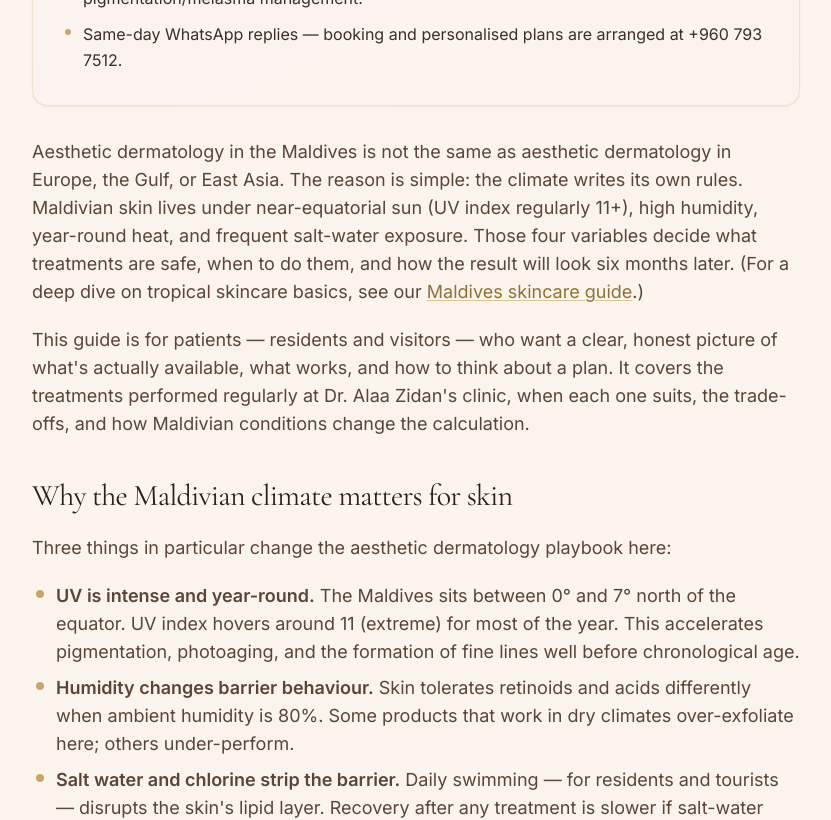
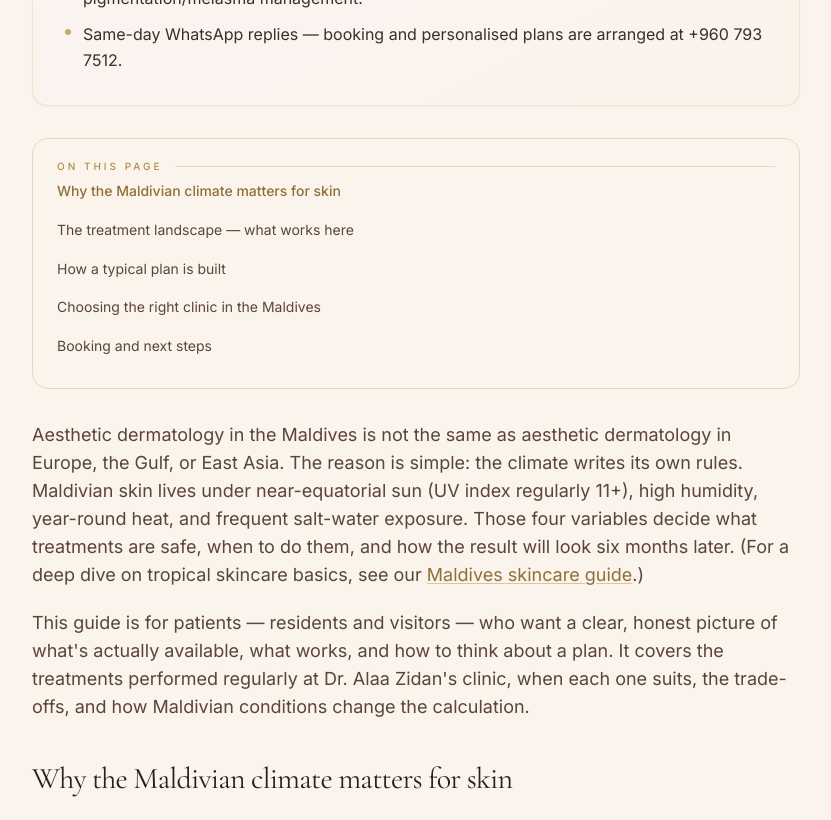
Before and after one commit to alaamagdyzidan-cmd/dralaazidan-site, a Next.js app: page /blog/aesthetic-dermatology-maldives-guide in a window 1280 px wide. Shown: the part 1500-2320 px from the top of the page, without its empty margins (224-1055 px from the left). Built offline with nearby package versions, Linux system fonts and the light colour scheme.

Commit message:
Add table of contents + public Giscus comments to blog posts

```diff
--- a/app/blog/[slug]/page.tsx
+++ b/app/blog/[slug]/page.tsx
@@ -7,6 +7,8 @@ import {
   getAllPostSlugs,
   getRelatedPosts,
   getPillar,
+  buildToc,
+  slugifyHeading,
 } from "@/lib/posts";
 import {
   SITE_URL,
@@ -21,7 +23,8 @@ import AuthorCard from "@/components/AuthorCard";
 import Faq from "@/components/Faq";
 import Breadcrumbs from "@/components/Breadcrumbs";
 import KeyTakeaways from "@/components/KeyTakeaways";
-import BlogContactForm from "@/components/BlogContactForm";
+import TableOfContents from "@/components/TableOfContents";
+import Comments from "@/components/Comments";
 
 const INSTAGRAM_URL = "https://www.instagram.com/dr.alaazidan/";
 const WHATSAPP_URL = `https://wa.me/9607937512?text=${encodeURIComponent(
@@ -214,18 +217,51 @@ export default function BlogPostPage({ params }: Props) {
             {/* Key takeaways — appears above the body for SGE / featured snippets */}
             <KeyTakeaways points={post.keyTakeaways} />
 
+            {/* Table of contents — boosts engagement + scroll-depth signals */}
+            <TableOfContents items={buildToc(post.body)} />
+
             {/* Body */}
             <div className="space-y-8 md:space-y-10">
-              {post.body.map((section, i) => (
-                <section key={i} className="space-y-4 md:space-y-5">
+              {post.body.map((section, i) => {
+                const headingId = section.heading
+                  ? slugifyHeading(section.heading)
+                  : undefined;
+                return (
+                <section
+                  key={i}
+                  id={headingId}
+                  className="scroll-mt-24 space-y-4 md:space-y-5"
+                >
                   {section.heading &&
                     (section.level === 3 ? (
                       <h3 className="font-serif text-xl text-ink-900 md:text-2xl">
-                        {section.heading}
+                        <a
+                          href={`#${headingId}`}
+                          className="group inline-flex items-baseline gap-2 no-underline"
+                        >
+                          <span>{section.heading}</span>
+                          <span
+                            aria-hidden
+                            className="text-gold-400 opacity-0 transition-opacity group-hover:opacity-100"
+                          >
+                            #
+                          </span>
+                        </a>
                       </h3>
                     ) : (
                       <h2 className="font-serif text-2xl text-ink-900 md:text-3xl">
-                        {section.heading}
+                        <a
+                          href={`#${headingId}`}
+                          className="group inline-flex items-baseline gap-2 no-underline"
+                        >
+                          <span>{section.heading}</span>
+                          <span
+                            aria-hidden
+                            className="text-gold-400 opacity-0 transition-opacity group-hover:opacity-100"
+                          >
+                            #
+                          </span>
+                        </a>
                       </h2>
                     ))}
                   {section.paragraphs?.map((p, j) => (
@@ -263,7 +299,8 @@ export default function BlogPostPage({ params }: Props) {
                     </figure>
                   )}
                 </section>
-              ))}
+                );
+              })}
             </div>
 
             {/* FAQ — with FAQPage schema injected above */}
@@ -324,8 +361,8 @@ export default function BlogPostPage({ params }: Props) {
               </section>
             )}
 
-            {/* Inline contact form / comments section — SEO engagement + lead capture */}
-            <BlogContactForm topic={post.category === "Pillar guide" ? "this topic" : post.title.replace(/ in the Maldives.*/, "")} />
+            {/* Public comments — SEO engagement + UGC + email notifications */}
+            <Comments mappingTerm={post.slug} />
 
             {/* Author card — strongest E-E-A-T signal, immediately follows engagement */}
             <AuthorCard reviewedOn={post.date} />
--- /dev/null
+++ b/components/Comments.tsx
@@ -0,0 +1,96 @@
+"use client";
+
+import { useEffect, useRef } from "react";
+
+/**
+ * Public comments section powered by Giscus (GitHub Discussions backend).
+ *
+ * What it does:
+ *  - Renders a real public discussion thread on every blog post.
+ *  - Each post maps to its own GitHub Discussion (matched by URL).
+ *  - When a visitor leaves a comment, Giscus posts it as a Discussion comment;
+ *    GitHub then emails the repo owner / anyone subscribed to that thread.
+ *  - Visitors sign in once with GitHub to post (free; identity verified).
+ *
+ * Setup (one-time on the GitHub side — see SETUP.md notes):
+ *   1. Make sure repo "alaamagdyzidan-cmd/dralaazidan-site" is public.
+ *   2. Enable "Discussions" in repo Settings → Features.
+ *   3. Install the Giscus GitHub App at https://github.com/apps/giscus on
+ *      the repo and grant access.
+ *   4. Generate config at https://giscus.app to confirm repo + category IDs.
+ *   5. To route notifications to dr.alaa.m.zidan@gmail.com, either set
+ *      the repo owner's GitHub primary email to that address, or have
+ *      that address subscribe to repository discussions in GitHub
+ *      Notifications settings.
+ */
+
+type Props = {
+  /** Maps each blog post to a stable Discussion via its slug. */
+  mappingTerm: string;
+};
+
+export default function Comments({ mappingTerm }: Props) {
+  const containerRef = useRef<HTMLDivElement>(null);
+  const initialised = useRef(false);
+
+  useEffect(() => {
+    if (!containerRef.current || initialised.current) return;
+    initialised.current = true;
+
+    const script = document.createElement("script");
+    script.src = "https://giscus.app/client.js";
+    script.async = true;
+    script.crossOrigin = "anonymous";
+
+    // Giscus configuration — values produced by https://giscus.app
+    script.setAttribute("data-repo", "alaamagdyzidan-cmd/dralaazidan-site");
+    script.setAttribute("data-repo-id", "R_PLACEHOLDER_REPO_ID");
+    script.setAttribute("data-category", "Comments");
+    script.setAttribute("data-category-id", "DIC_PLACEHOLDER_CATEGORY_ID");
+    script.setAttribute("data-mapping", "specific");
+    script.setAttribute("data-term", mappingTerm);
+    script.setAttribute("data-strict", "0");
+    script.setAttribute("data-reactions-enabled", "1");
+    script.setAttribute("data-emit-metadata", "0");
+    script.setAttribute("data-input-position", "bottom");
+    script.setAttribute("data-theme", "light");
+    script.setAttribute("data-lang", "en");
+    script.setAttribute("data-loading", "lazy");
+
+    containerRef.current.appendChild(script);
+
+    return () => {
+      if (containerRef.current) containerRef.current.innerHTML = "";
+      initialised.current = false;
+    };
+  }, [mappingTerm]);
+
+  return (
+    <section
+      aria-labelledby="comments-heading"
+      className="mx-auto mt-12 max-w-3xl"
+    >
+      <div className="mb-5 text-center sm:text-left">
+        <p className="text-[10px] font-medium uppercase tracking-[0.3em] text-gold-500">
+          Join the conversation
+        </p>
+        <h2
+          id="comments-heading"
+          className="mt-2 font-serif text-2xl text-ink-900 sm:text-3xl"
+        >
+          Comments &amp; questions
+        </h2>
+        <p className="mt-3 text-sm text-ink-700">
+          Leave a question or share your experience. Dr. Alaa's team reads every
+          comment and replies personally. Sign in once with GitHub to post —
+          your comment appears here for other readers and is emailed to the
+          clinic for a personal follow-up.
+        </p>
+      </div>
+      <div
+        ref={containerRef}
+        className="giscus rounded-2xl border border-sand-200 bg-sand-50 p-4 sm:p-6"
+      />
+    </section>
+  );
+}
--- /dev/null
+++ b/components/TableOfContents.tsx
@@ -0,0 +1,122 @@
+"use client";
+
+import { useEffect, useState } from "react";
+
+type Item = { id: string; text: string; level: 2 | 3 };
+
+/**
+ * Sticky-aware table of contents.
+ * - Renders as a collapsible block on mobile (saves space)
+ * - On desktop sits inline above the article (could be moved to side later)
+ * - Highlights the heading currently in view via IntersectionObserver
+ */
+export default function TableOfContents({ items }: { items: Item[] }) {
+  const [active, setActive] = useState<string | null>(null);
+  const [open, setOpen] = useState(false);
+
+  useEffect(() => {
+    if (typeof window === "undefined" || items.length === 0) return;
+    const observer = new IntersectionObserver(
+      (entries) => {
+        // Find the first visible heading (top-most) and mark it active.
+        const visible = entries
+          .filter((e) => e.isIntersecting)
+          .sort(
+            (a, b) =>
+              a.boundingClientRect.top - b.boundingClientRect.top
+          );
+        if (visible.length > 0) {
+          setActive(visible[0].target.id);
+        }
+      },
+      {
+        rootMargin: "-80px 0px -60% 0px",
+        threshold: 0,
+      }
+    );
+
+    items.forEach((it) => {
+      const el = document.getElementById(it.id);
+      if (el) observer.observe(el);
+    });
+
+    return () => observer.disconnect();
+  }, [items]);
+
+  if (items.length === 0) return null;
+
+  return (
+    <nav
+      aria-label="Table of contents"
+      className="mx-auto my-8 max-w-3xl rounded-2xl border border-sand-200 bg-sand-50"
+    >
+      <button
+        type="button"
+        onClick={() => setOpen((v) => !v)}
+        aria-expanded={open}
+        aria-controls="toc-list"
+        className="flex w-full items-center justify-between gap-3 px-5 py-4 text-left sm:hidden"
+      >
+        <span className="flex items-center gap-3">
+          <span className="text-[10px] font-medium uppercase tracking-[0.3em] text-gold-500">
+            On this page
+          </span>
+          <span className="text-xs text-ink-600">
+            {items.length} sections
+          </span>
+        </span>
+        <svg
+          viewBox="0 0 24 24"
+          fill="none"
+          stroke="currentColor"
+          strokeWidth="2"
+          strokeLinecap="round"
+          strokeLinejoin="round"
+          className={`h-5 w-5 text-gold-500 transition-transform ${
+            open ? "rotate-180" : ""
+          }`}
+          aria-hidden
+        >
+          <path d="M6 9l6 6 6-6" />
+        </svg>
+      </button>
+
+      {/* Desktop header (always visible) */}
+      <div className="hidden items-center gap-3 px-6 pt-5 sm:flex">
+        <span className="text-[10px] font-medium uppercase tracking-[0.3em] text-gold-500">
+          On this page
+        </span>
+        <span className="h-px flex-1 bg-sand-200" />
+      </div>
+
+      <ol
+        id="toc-list"
+        className={`${
+          open ? "block" : "hidden"
+        } space-y-1 px-5 pb-5 sm:block sm:px-6 sm:pb-6`}
+      >
+        {items.map((it) => {
+          const isActive = active === it.id;
+          return (
+            <li
+              key={it.id}
+              className={it.level === 3 ? "pl-4 sm:pl-6" : ""}
+            >
+              <a
+                href={`#${it.id}`}
+                onClick={() => setOpen(false)}
+                className={`block py-1.5 text-sm leading-relaxed transition ${
+                  isActive
+                    ? "font-medium text-gold-600"
+                    : "text-ink-700 hover:text-gold-600"
+                } ${it.level === 3 ? "text-[13px] text-ink-600" : ""}`}
+              >
+                {it.text}
+              </a>
+            </li>
+          );
+        })}
+      </ol>
+    </nav>
+  );
+}
--- a/lib/posts.ts
+++ b/lib/posts.ts
@@ -1178,6 +1178,33 @@ export const posts: Post[] = [
 /*                       HELPER FUNCTIONS                             */
 /* ------------------------------------------------------------------ */
 
+/** Slugify a heading string into a safe HTML id and URL fragment. */
+export function slugifyHeading(text: string): string {
+  return text
+    .toLowerCase()
+    .normalize("NFKD")
+    .replace(/[̀-ͯ]/g, "")
+    .replace(/[^a-z0-9\s-]/g, "")
+    .trim()
+    .replace(/\s+/g, "-")
+    .replace(/-+/g, "-");
+}
+
+/** Build a Table of Contents tree from a post body. */
+export function buildToc(body: Post["body"]): {
+  id: string;
+  text: string;
+  level: 2 | 3;
+}[] {
+  return body
+    .filter((s): s is typeof s & { heading: string } => Boolean(s.heading))
+    .map((s) => ({
+      id: slugifyHeading(s.heading),
+      text: s.heading,
+      level: (s.level ?? 2) as 2 | 3,
+    }));
+}
+
 export function getPostBySlug(slug: string): Post | undefined {
   return posts.find((p) => p.slug === slug);
 }
```
